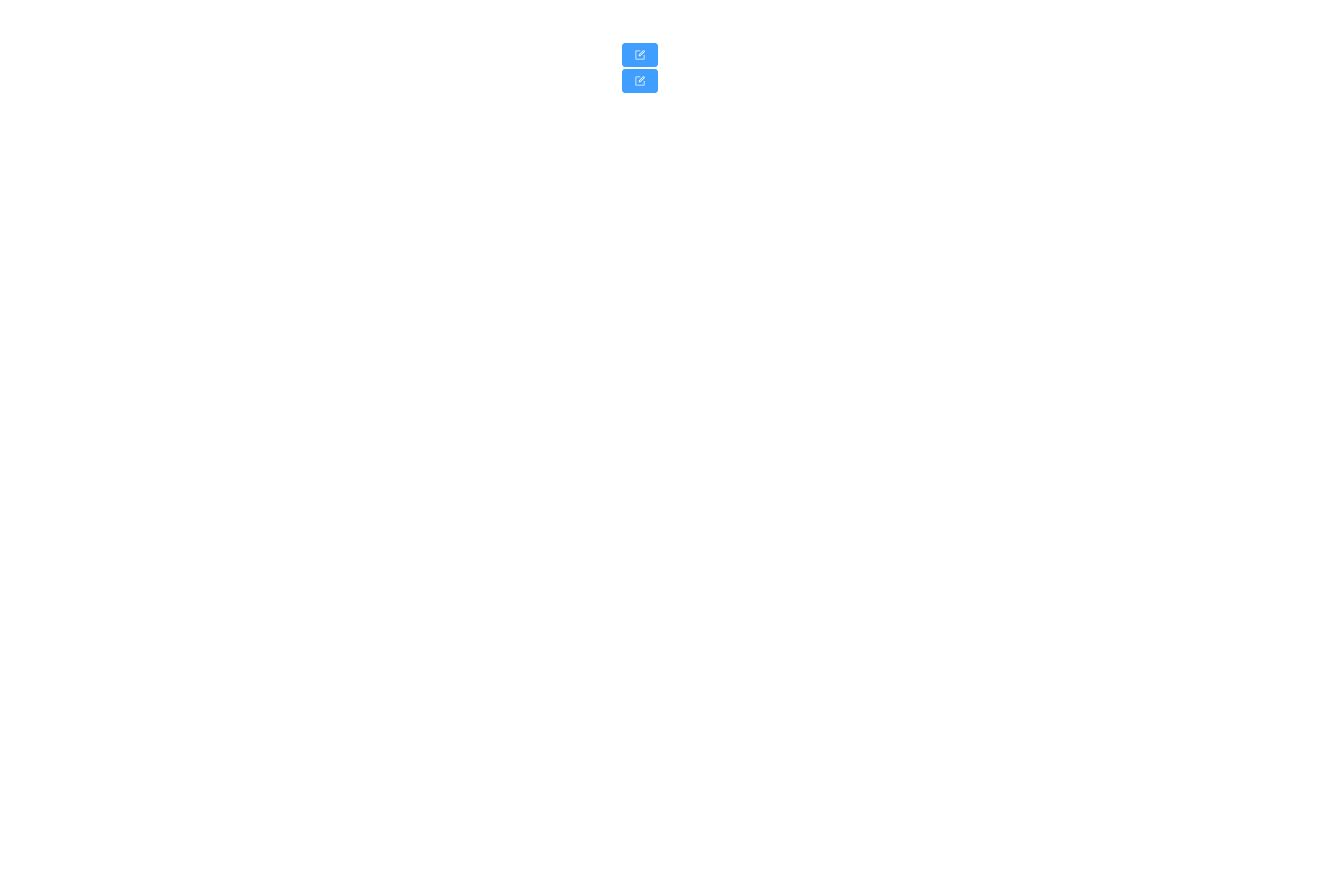
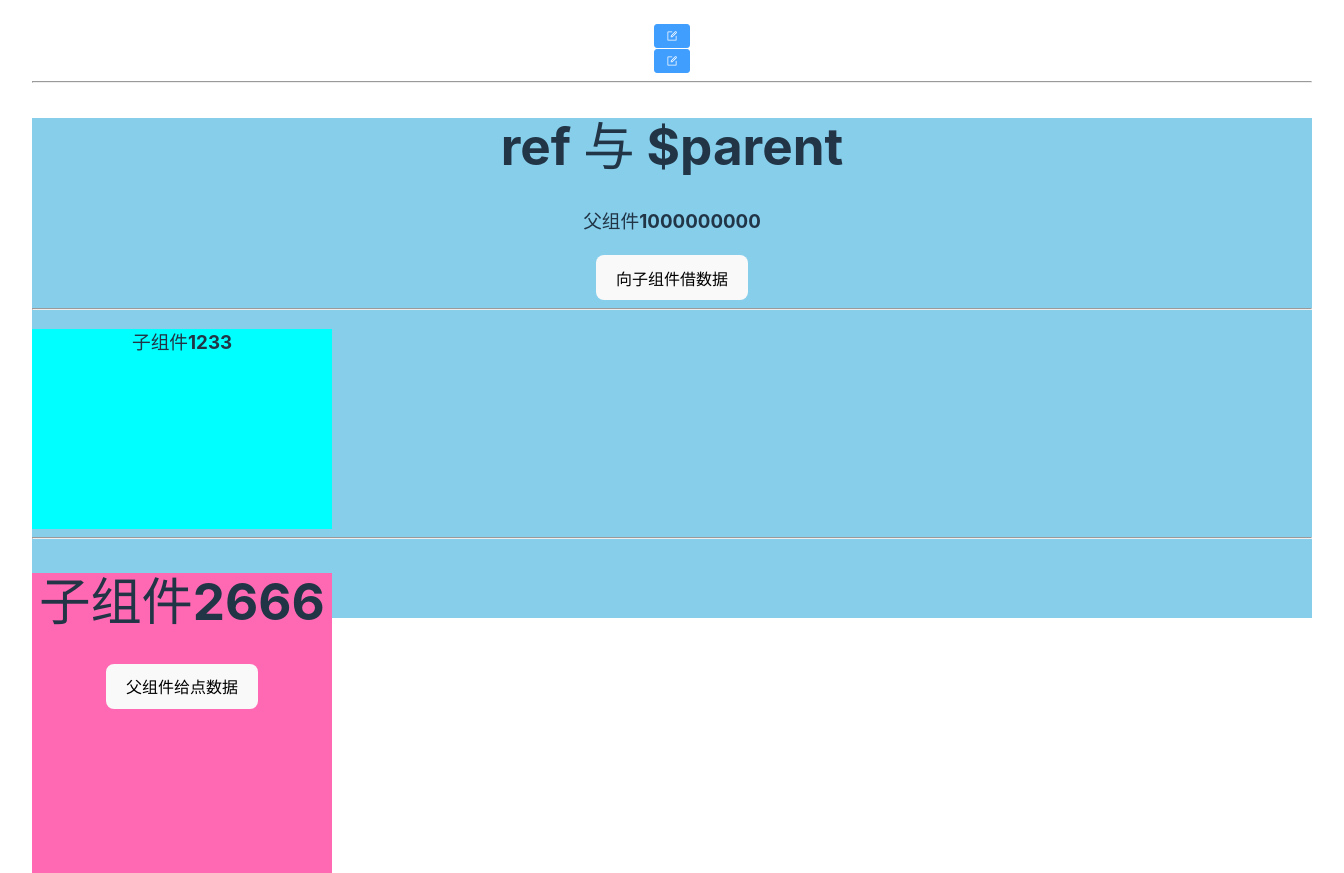
Before and after one commit to changxianglin/projectAboutVue3, a Vue app: page / in a window 1280 px wide. Shown: the part 656-1529 px from the top of the page, 1344 px wide, since content can reach past the window. Before the commit the page ends 800 px from the top, so only its background shows below. Built offline with nearby package versions, Linux system fonts and the light colour scheme.

Commit message:
ref $parent and definExpose

```diff
--- /dev/null
+++ b/src/components/daughter.vue
@@ -0,0 +1,30 @@
+<template>
+  <div class="dau">
+    <h1>子组件2{{ money }}</h1>
+    <button @click="handler($parent)">父组件给点数据</button>
+  </div>
+</template>
+
+<script lang="ts" setup>
+import {ref} from 'vue'
+const money = ref(666)
+
+const handler = ($parent) => {
+  money.value += 100
+  $parent.money -= 100
+}
+
+const props = defineProps(['number'])
+const emits = defineEmits(['add'])
+const addNum = () => {
+  emits('add')
+}
+</script>
+
+<style scoped>
+.dau {
+  width: 300px;
+  height: 300px;
+  background: hotpink;
+}
+</style>
--- /dev/null
+++ b/src/components/ref.vue
@@ -0,0 +1,38 @@
+<template>
+  <div class="box">
+    <h1>ref 与 $parent</h1>
+    <h3>父组件{{ money }}</h3>
+    <button @click="handler">向子组件借数据</button>
+    <hr />
+    <Son ref="son" />
+    <hr />
+    <Dau />
+  </div>
+</template>
+
+<script lang="ts" setup>
+import { ref } from 'vue'
+import Son from './son.vue'
+import Dau from './daughter.vue'
+
+let money = ref(1000000000)
+const son = ref()
+
+const handler = () => {
+  money.value += 10
+  son.value.money -= 10
+  son.value.fly()
+}
+
+defineExpose({
+  money,
+})
+</script>
+
+<style scoped>
+.box {
+  width: 100vw;
+  height: 500px;
+  background: skyblue;
+}
+</style>
--- /dev/null
+++ b/src/components/son.vue
@@ -0,0 +1,33 @@
+<template>
+  <div class="son">
+    <h3>子组件1{{ money }}</h3>
+  </div>
+</template>
+
+<script lang="ts" setup>
+import { ref } from 'vue';
+
+const money = ref(233)
+const fly = () => {
+  console.log('I can fly.')
+}
+
+defineExpose({
+  money,
+  fly,
+})
+
+const props = defineProps(['number'])
+const emits = defineEmits(['add'])
+const addNum = () => {
+  emits('add')
+}
+</script>
+
+<style scoped>
+.son {
+  width: 300px;
+  height: 200px;
+  background: cyan;
+}
+</style>
--- a/src/components/test.vue
+++ b/src/components/test.vue
@@ -7,6 +7,8 @@
   <Child3 v-model:pageNo="pageNo" v-model:pageSize="pageSize" />
   <hr />
   <Child4 />
+  <hr />
+  <Ref />
 </template>
 
 <script lang="ts" setup>
@@ -14,6 +16,7 @@ import Child from './child.vue'
 import Child2 from './child2.vue'
 import Child3 from './child3.vue'
 import Child4 from './child4.vue'
+import Ref from './ref.vue'
 import { ref } from 'vue'
 
 const num = ref<number>(1)
```
